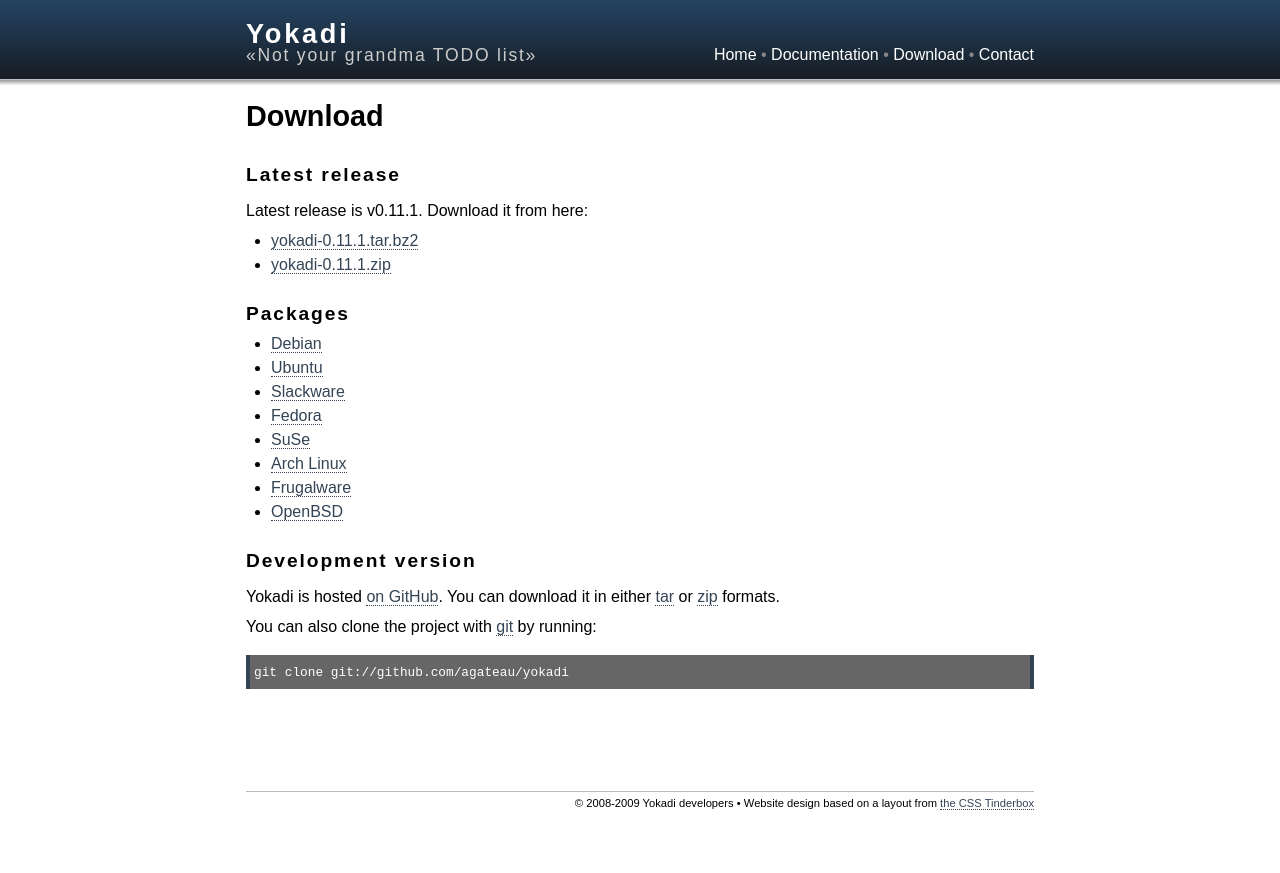
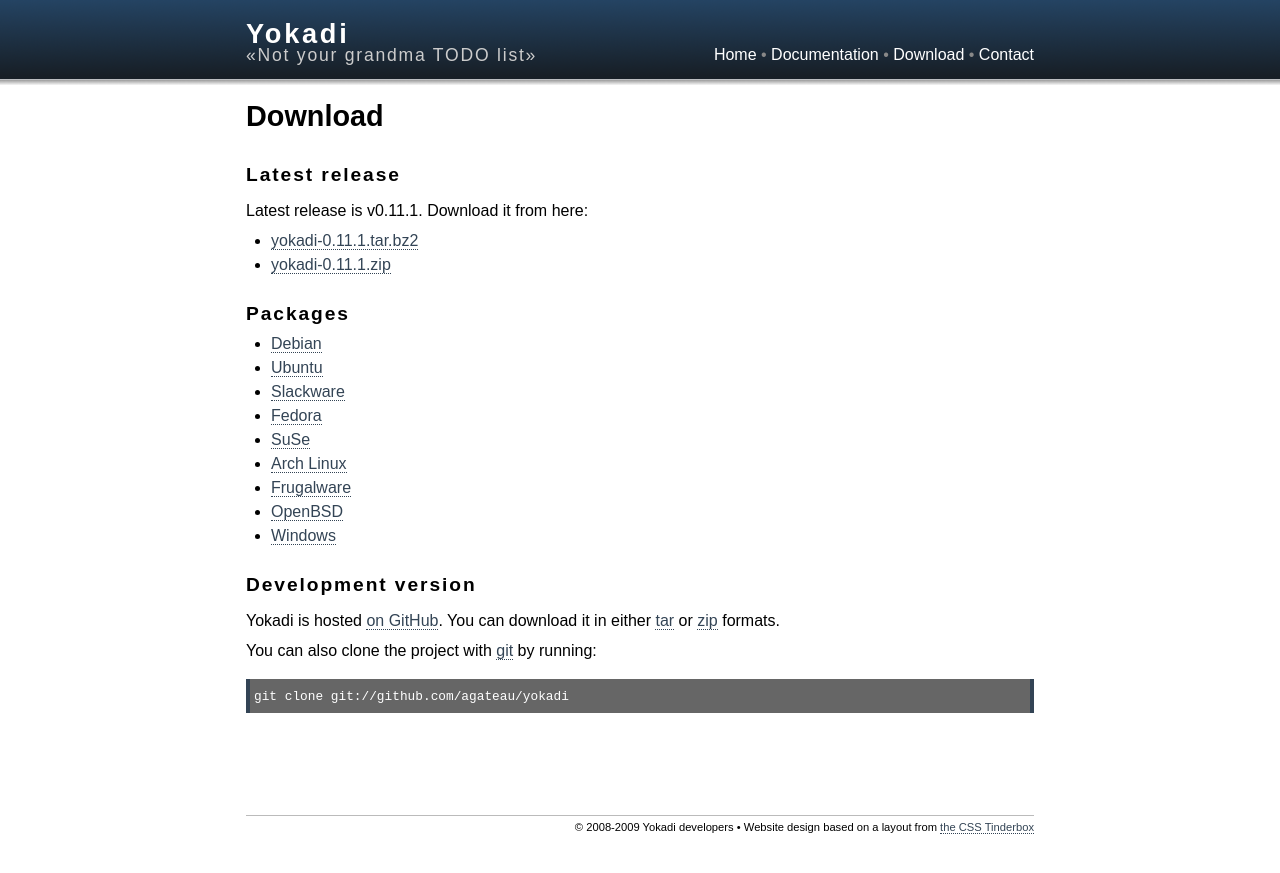
Before and after one commit to yokadi/yokadi.github.com, a Jekyll site: the page built from download.markdown, in a window 1280 px wide. Shown: the top 873 px of the page. Built offline with Jekyll 4.4.1, drawn with Linux system fonts in a browser that asks for light colours.

Commit message:
Add windows package

```diff
--- a/download.markdown
+++ b/download.markdown
@@ -20,6 +20,7 @@ Latest release is v{{ page.version }}. Download it from here:
 - [Arch Linux][arch]
 - [Frugalware][frugal]
 - [OpenBSD][openbsd]
+- [Windows](/download/yokadi-0.11.1.win32.exe)
 
 
 ## Development version
```
Also changed, not shown: 1 other file.
